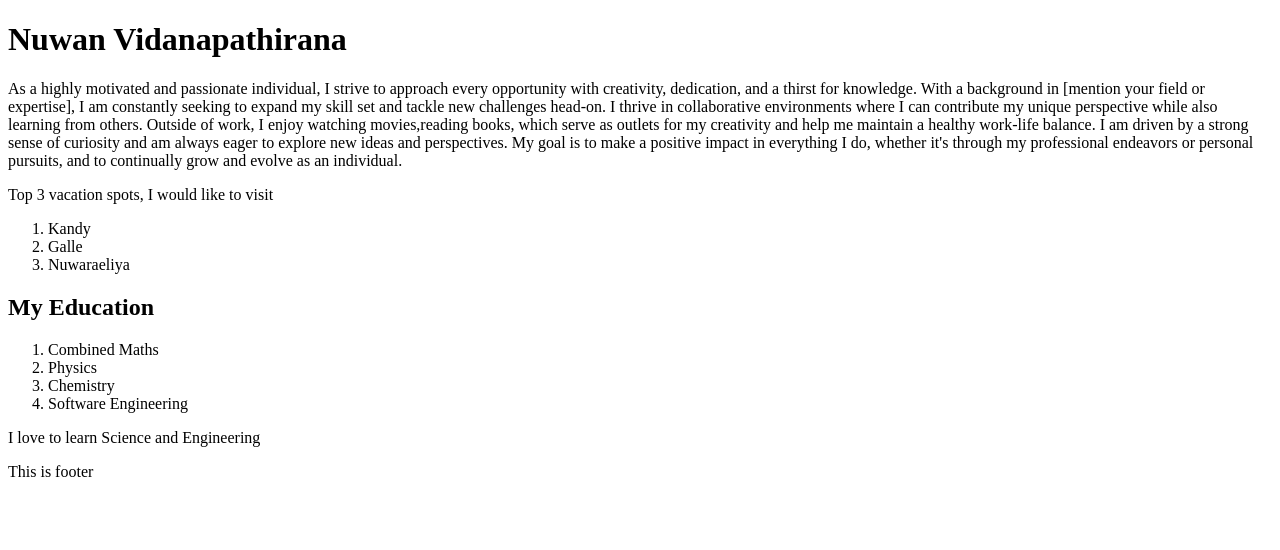
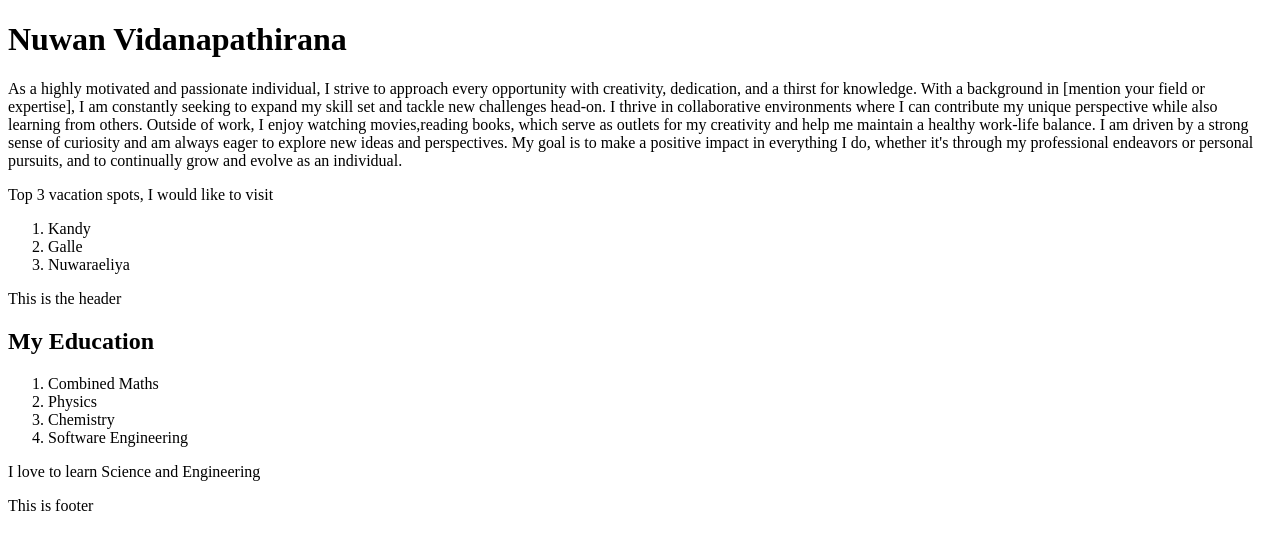
Before and after one commit to Nuwan-s-Play-Ground/React-Exercises, a React (Vite) app in the folder React Learning/: page / in a window 1280 px wide. Shown: the top 550 px of the page. Built offline with nearby package versions, Linux system fonts and the light colour scheme.

Commit message:
feat: Create Header component

```diff
--- a/React Learning/src/App.jsx
+++ b/React Learning/src/App.jsx
@@ -3,12 +3,14 @@
 import Footer from './Footer'
 import Navbar from './Navbar'
 import MainContent from './MainContent'
+import Header from './Header'
 
 function App() {
   const [count, setCount] = useState(0)
 
   return (
     <>
+      <Header/>
       <Navbar/>
       <MainContent/>
       <Footer/>
--- /dev/null
+++ b/React Learning/src/Header.jsx
@@ -0,0 +1,9 @@
+import React from "react";
+
+function Header(){
+    return(
+        <header className="navbar">This is the header</header>
+    )
+}
+
+export default Header
```
